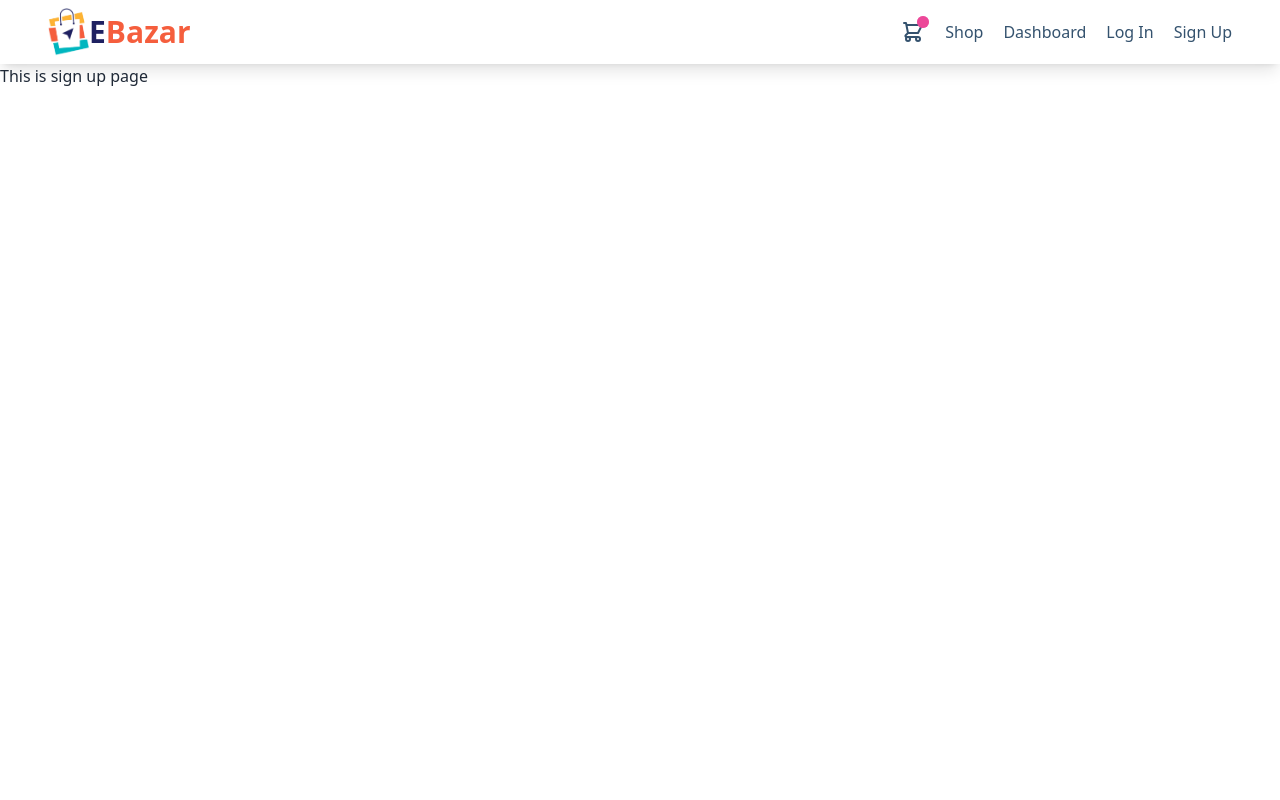
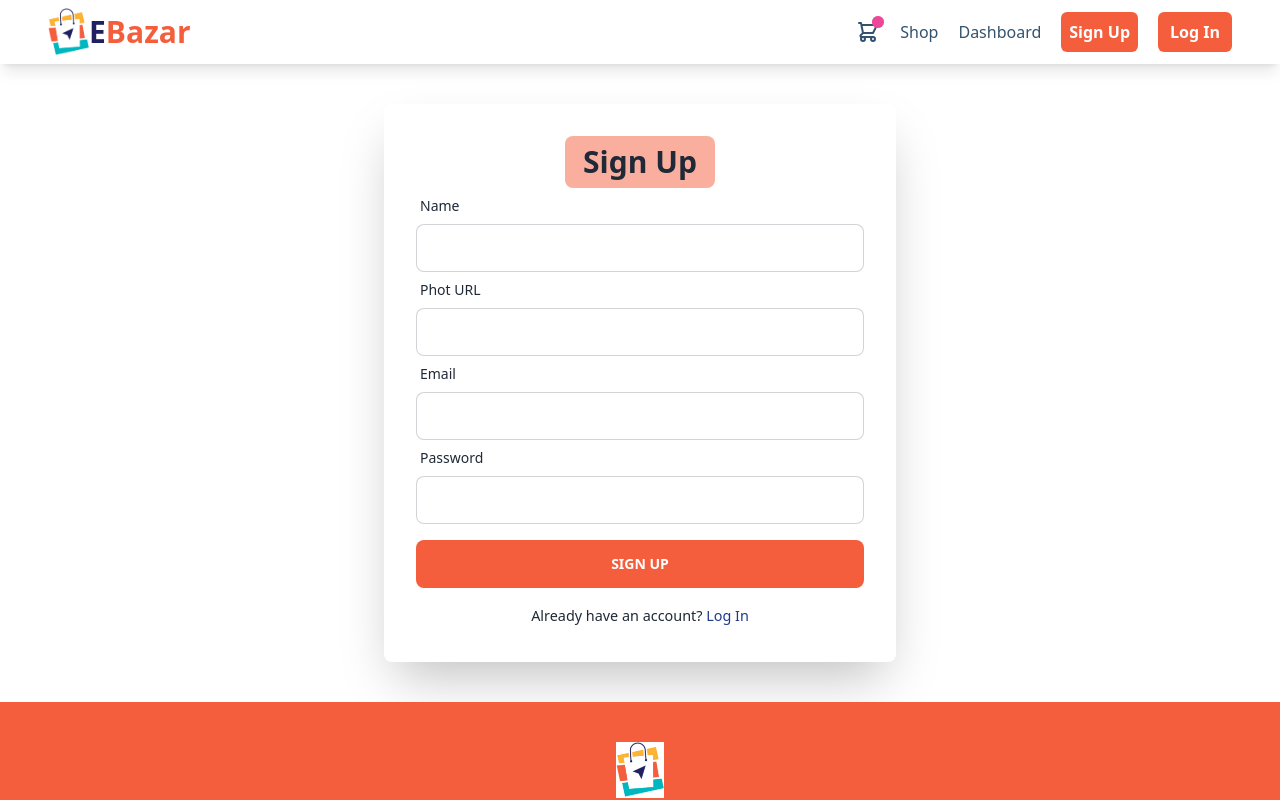
Before and after one commit to mdYeasin-cmd/e-bazar, a Next.js app: page /signup in a window 1280 px wide. Shown: the top 800 px of the page. Built offline with nearby package versions, Linux system fonts and the light colour scheme.

Commit message:
Registration view part added here

```diff
--- a/components/Navbar/Navbar.js
+++ b/components/Navbar/Navbar.js
@@ -36,11 +36,11 @@ const Navbar = () => {
                             <button>Dashboard</button>
                         </Link>
                         {/* Sign In / Register */}
+                        <Link href="/signup">
+                            <button className="text-white font-semibold rounded-md  p-2 bg-[#F55E3D] hover:bg-[#FDB334] border-0">Sign Up</button>
+                        </Link>
                         <Link href="/login">
-                            <button>Log In</button>
-                        </Link>
-                        <Link href="/signup">
-                            <button>Sign Up</button>
+                            <button className="text-white font-semibold rounded-md  py-2 px-3 bg-[#F55E3D] hover:bg-[#FDB334] border-0">Log In</button>
                         </Link>
 
                     </div>
--- a/components/Product/Product.js
+++ b/components/Product/Product.js
@@ -17,7 +17,7 @@ const Product = ({ product }) => {
                     <p>Ratings: {ratings} stars</p>
                     <div className="card-actions justify-between mb-3 mt-2">
                         <button className="btn bg-[#F55E3D] hover:bg-[#FDB334] border-0">See Details</button>
-                        <button className="btn bg-[#F55E3D] hover:bg-[#FDB334] border-0">Buy Now</button>
+                        <button className="btn bg-[#F55E3D] hover:bg-[#FDB334] border-0">Add To Cart</button>
                     </div>
                 </div>
             </div>
--- a/components/Shop/Shop.js
+++ b/components/Shop/Shop.js
@@ -1,8 +1,6 @@
 import Product from "../Product/Product";
 
 const Shop = ({ products }) => {
-
-    console.log(products);
 
     return (
         <div className="p-14">
--- a/pages/signup.js
+++ b/pages/signup.js
@@ -1,10 +1,74 @@
+import Footer from "@/components/Footer/Footer";
 import Navbar from "@/components/Navbar/Navbar";
+import Link from "next/link";
 
 const SignUp = () => {
     return (
         <div>
             <Navbar />
-            <h1>This is sign up page</h1>
+            <div className="w-2/5 mx-auto shadow-2xl p-8 my-10 rounded-lg">
+                <h2 className="text-3xl w-4/12 mx-auto py-2 rounded-lg font-semibold text-center bg-[#f55e3d] bg-opacity-50">Sign Up</h2>
+                <form>
+
+                    <div className="form-control w-full">
+                        <label className="label">
+                            <span className="label-text">Name</span>
+                        </label>
+                        <input
+                            type="text"
+                            name="name"
+                            className="input input-bordered w-full"
+                        />
+                    </div>
+
+                    <div className="form-control w-full">
+                        <label className="label">
+                            <span className="label-text">Phot URL</span>
+                        </label>
+                        <input
+                            type="text"
+                            name="photoURL"
+                            className="input input-bordered w-full"
+                        />
+                    </div>
+
+                    <div className="form-control w-full">
+                        <label className="label">
+                            <span className="label-text">Email</span>
+                        </label>
+                        <input
+                            type="email"
+                            name="email"
+                            className="input input-bordered w-full"
+                        />
+                    </div>
+
+                    <div className="form-control w-full">
+                        <label className="label">
+                            <span className="label-text">Password</span>
+                        </label>
+                        <input
+                            type="password"
+                            name="password"
+                            className="input input-bordered w-full"
+                        />
+                    </div>
+
+                    <div className="form-control w-full">
+                        <input
+                            type="submit"
+                            value="Sign Up"
+                            className="btn bg-[#f55e3d] hover:bg-[#f55e3d] hover:bg-opacity-95 border-0 mt-4 w-full"
+                        />
+                    </div>
+                </form>
+                <div>
+                    <p className="text-center mt-3 text-lg">
+                        <small>Already have an account? <Link className="text-blue-900" href="/login">Log In</Link></small>
+                    </p>
+                </div>
+            </div>
+            <Footer />
         </div>
     );
 };
```
